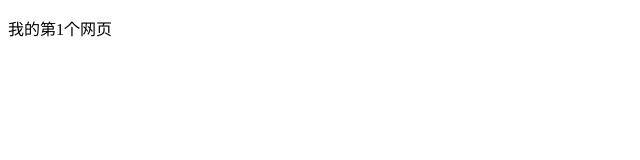
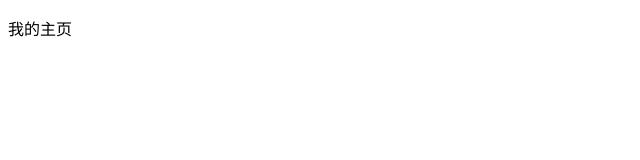
Before and after one commit to yuchen2013/yuchen2013.github.io, a plain HTML site: page index.html in a window 1280 px wide. Shown: the full height of the page, 0-640 px from the left. Drawn offline with Linux system fonts and the light colour scheme.

Commit message:
Update index.html

```diff
--- a/index.html
+++ b/index.html
@@ -8,6 +8,6 @@
 </head>
 
 <body>
-<p>我的第1个网页</p>
+<p>我的主页</p>
 </body>
 </html>
```
